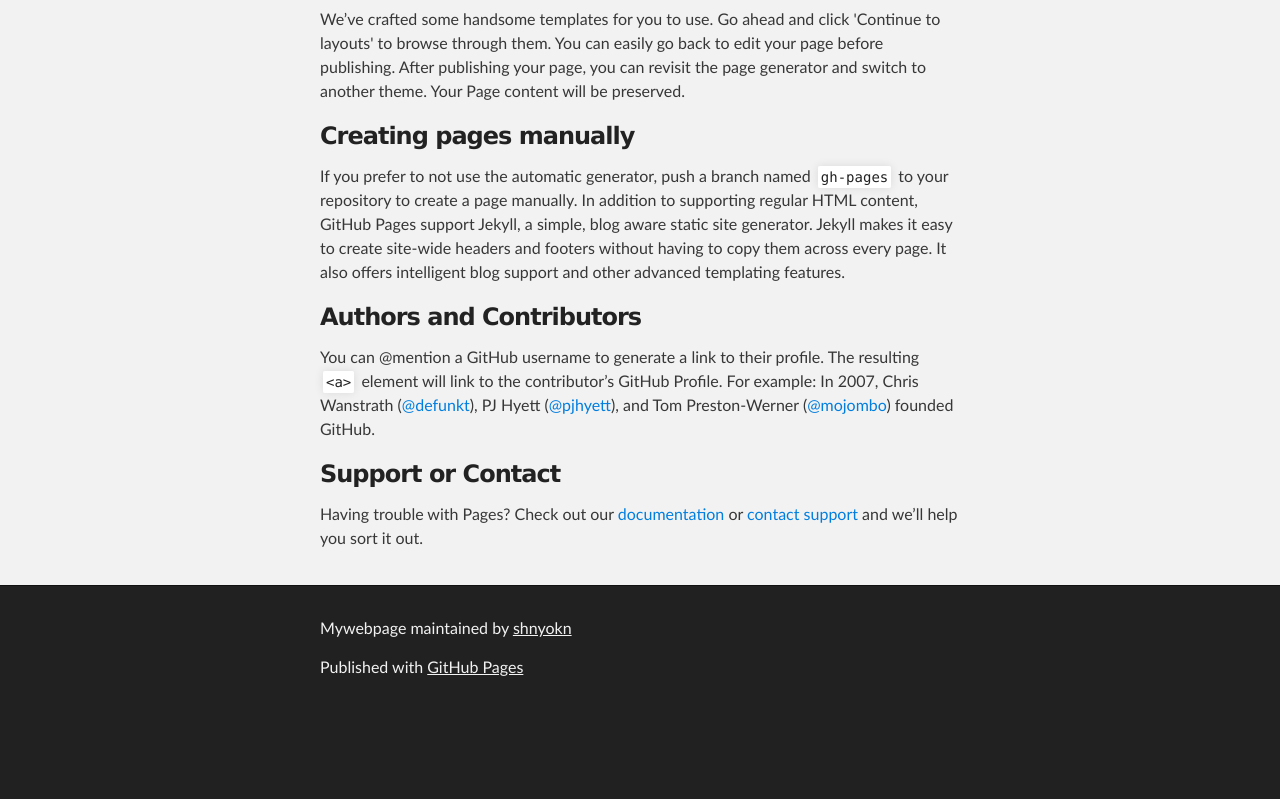
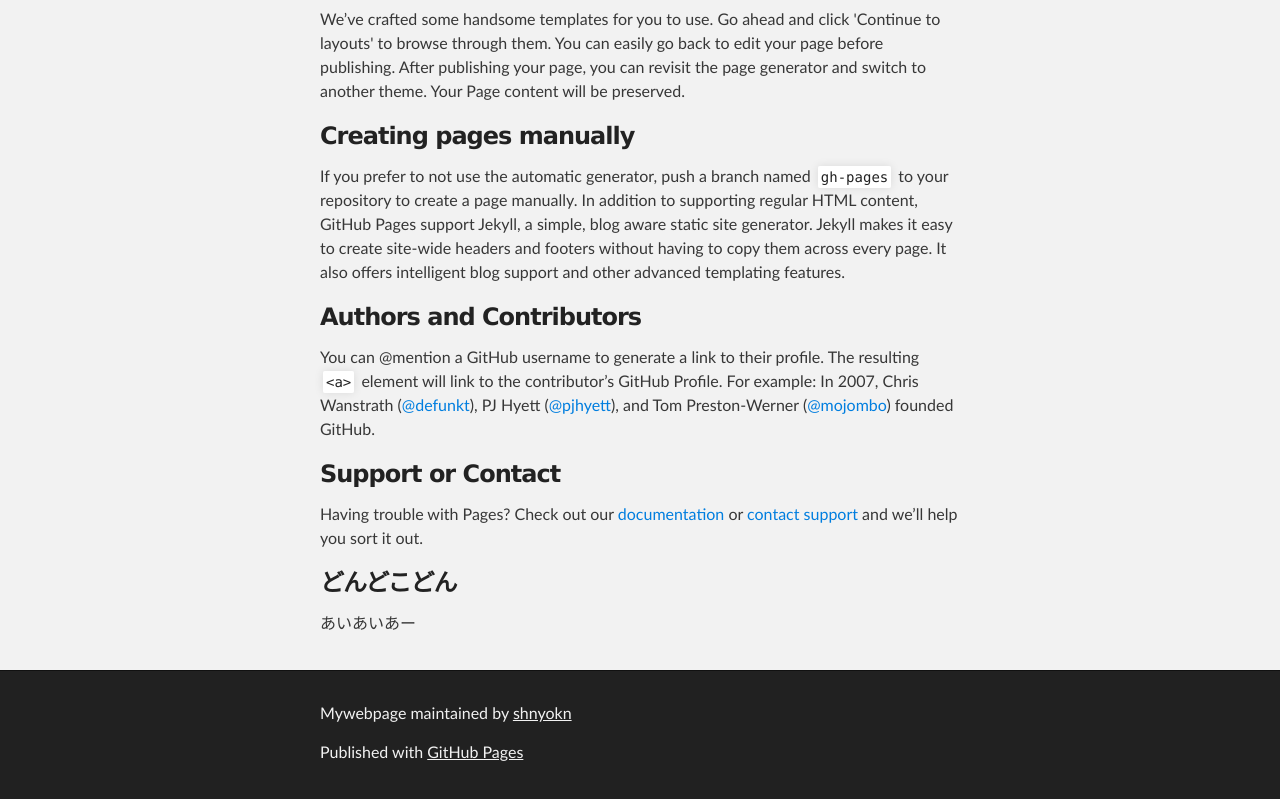
Before and after one commit to shnyokn/mywebpage, a plain HTML site: page index.html in a window 1280 px wide. Shown: the part 480-1279 px from the top of the page. Before the commit the page ends 1194 px from the top, so only its background shows below. Drawn offline with Linux system fonts and the light colour scheme.

Commit message:
Add something

```diff
--- a/index.html
+++ b/index.html
@@ -55,6 +55,9 @@
 <a id="support-or-contact" class="anchor" href="#support-or-contact" aria-hidden="true"><span aria-hidden="true" class="octicon octicon-link"></span></a>Support or Contact</h3>
 
 <p>Having trouble with Pages? Check out our <a href="https://help.github.com/pages">documentation</a> or <a href="https://github.com/contact">contact support</a> and we’ll help you sort it out.</p>
+
+<h3>どんどこどん</h3>
+<p>あいあいあー</p>
       </section>
     </div>
 
```
